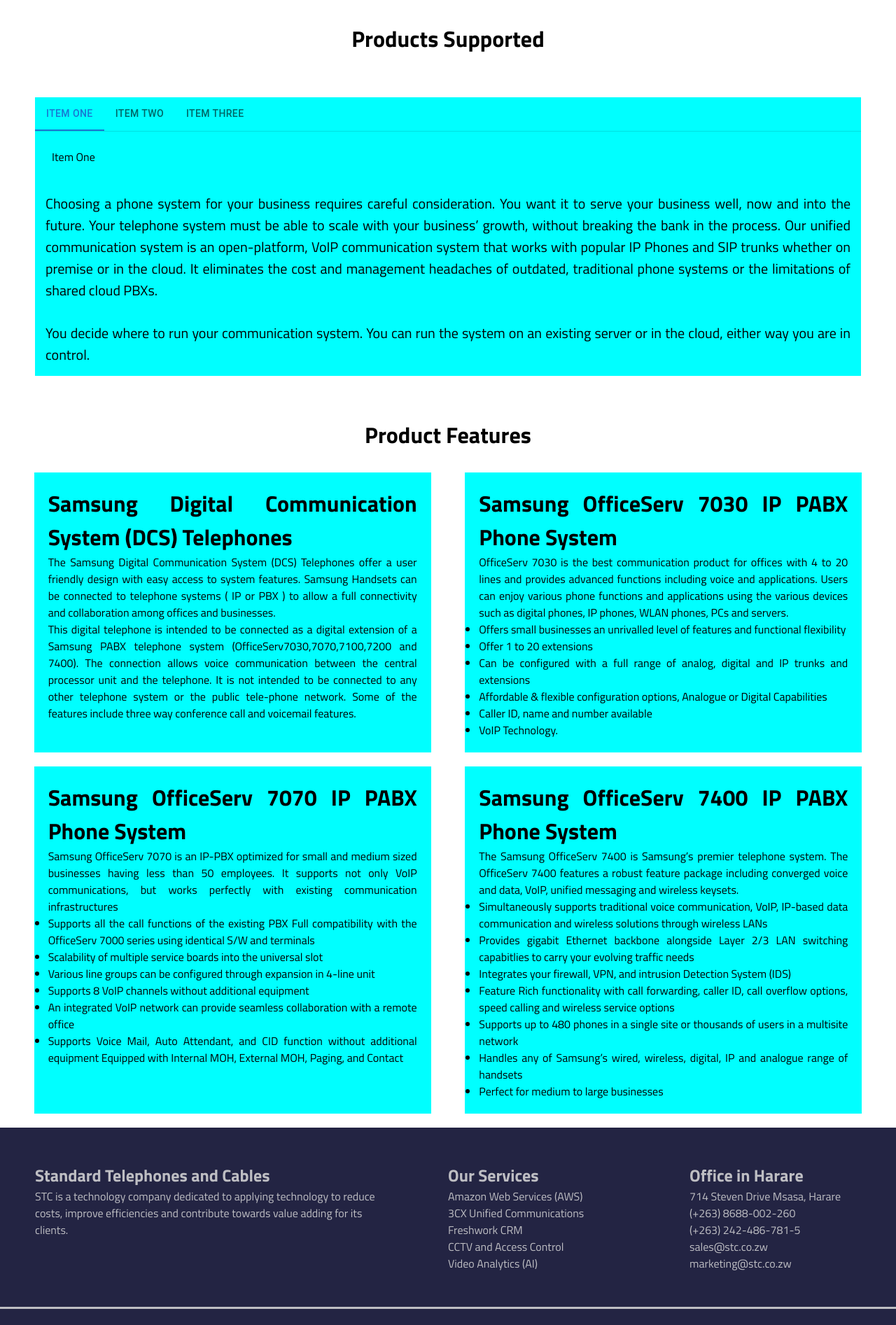
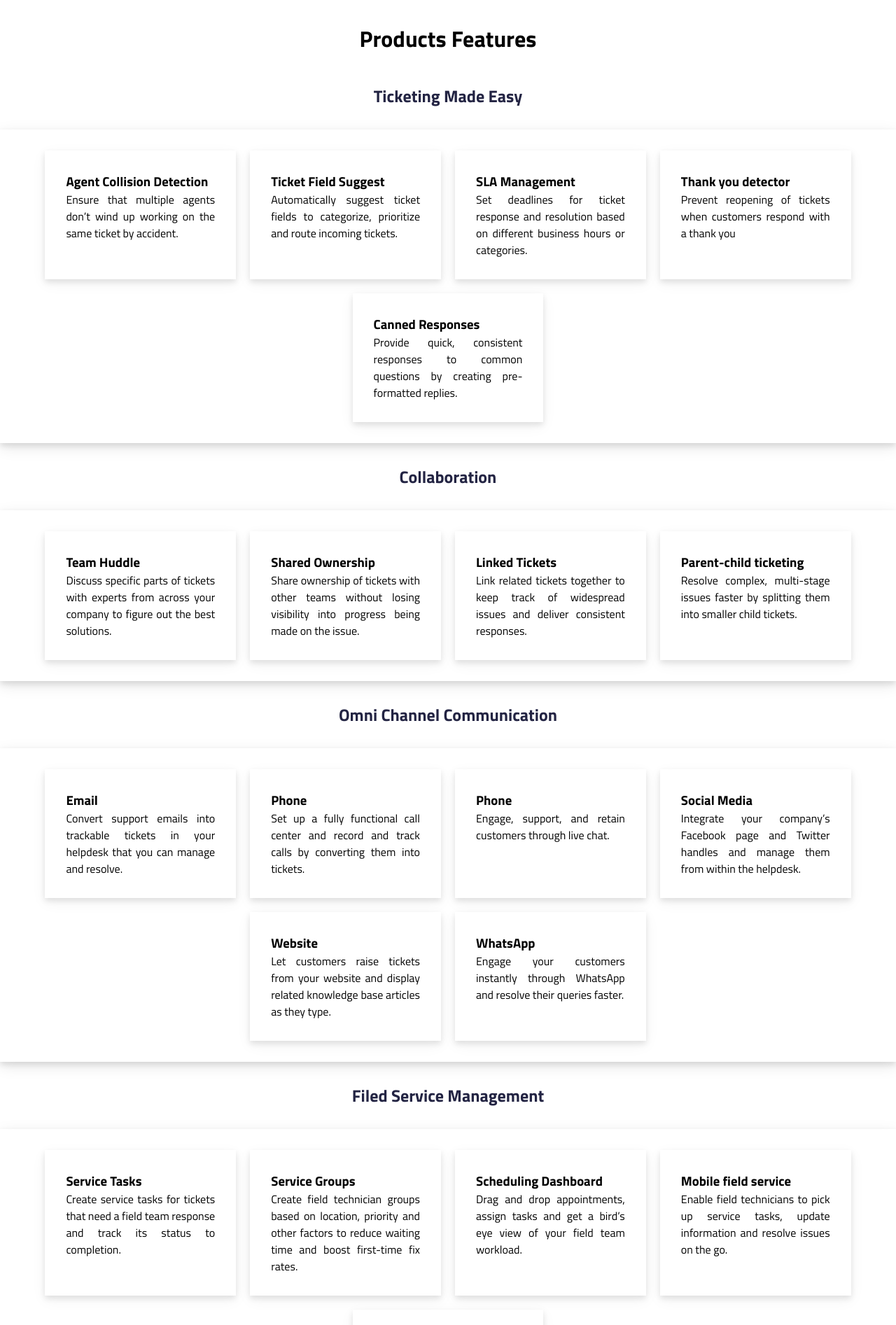
Before and after one commit to zeendlovu/stc, a React (Create React App) app: page /communications/crm in a window 1280 px wide. Shown: the part 820-2713 px from the top of the page at 70% size. Built offline with nearby package versions, Linux system fonts and the light colour scheme; the HTML template or start-up script is replaced by a standard one.

Commit message:
Crm Page done

```diff
--- a/package.json
+++ b/package.json
@@ -9,6 +9,8 @@
     "@fortawesome/free-brands-svg-icons": "^6.5.1",
     "@fortawesome/free-solid-svg-icons": "^6.5.1",
     "@fortawesome/react-fontawesome": "^0.2.0",
+    "@material-ui/core": "^4.12.4",
+    "@material-ui/lab": "^4.0.0-alpha.61",
     "@mui/material": "^5.15.11",
     "@mui/styled-engine": "^5.15.11",
     "@react-google-maps/api": "^2.19.3",
--- a/src/pages/communications/crm/Crm.jsx
+++ b/src/pages/communications/crm/Crm.jsx
@@ -1,18 +1,8 @@
 import './crm.scss'
 import crm from '../../../static/images/crm.png'
-import Box from '@mui/material/Box';
-import Tab from '@mui/material/Tab';
-import TabContext from '@mui/lab/TabContext';
-import TabList from '@mui/lab/TabList';
-import TabPanel from '@mui/lab/TabPanel';
-import { useState } from 'react'
+
 
 function Crm(){
-    const [value, setValue] = useState('1');
-
-  const handleChange = (event, newValue) => {
-    setValue(newValue);
-  };
     return(
         <div className='crm'>
           <div className='crmContainer'>
@@ -43,99 +33,204 @@
                     </div>
                 </div>
                 <div className='head'>
-                    <h1>Products Supported</h1>
+                    <h1>Products Features</h1>
                 </div>
-                <div className='content-element'>
-                    <div className='header'>
-                        <div className="services-header">
-                        <TabContext value={value}>
-  <Box sx={{ borderBottom: 1, borderColor: 'divider' }}>
-    <TabList onChange={handleChange} aria-label="lab API tabs example">
-      <Tab label="Item One" value="1" />
-      <Tab label="Item Two" value="2" />
-      <Tab label="Item Three" value="3" />
-    </TabList>
-  </Box>
-  <TabPanel value="1">Item One</TabPanel>
-  <TabPanel value="2">Item Two</TabPanel>
-  <TabPanel value="3">Item Three</TabPanel>
-</TabContext>
-                                <p>Choosing a phone system for your business requires careful consideration. You want it to serve your business
-                                    well, now and into the future. Your telephone system must be able to scale with your business’ growth,
-                                    without breaking the bank in the process. Our unified communication system is an open-platform, VoIP
-                                    communication system that works with popular IP Phones and SIP trunks whether on premise or in the cloud.
-                                    It eliminates the cost and management headaches of outdated, traditional phone systems or the limitations
-                                    of shared cloud PBXs.</p>
-                                    <p>You decide where to run your communication system. You can run the system on an
-                                        existing server or in the cloud, either way you are in control.</p>
-                        </div>
+
+                <div className='head'>
+                    <h2>Ticketing Made Easy</h2>
+                </div>
+
+                <div className='services'>
+                    <div className='service'>
+                        <h3>Agent Collision Detection</h3>
+                        <p>Ensure that multiple agents don’t wind up working on the same ticket by accident.</p>
+                    </div>
+
+                    <div className='service'>
+                            <h3>Ticket Field Suggest</h3>
+                            <p>Automatically suggest ticket fields to categorize, prioritize and route incoming tickets.</p>
+
+                    </div>
+
+                    <div className='service'>
+                            <h3>SLA Management</h3>
+                            <p>Set deadlines for ticket response and resolution based on different business hours or categories.</p>
+                    </div>
+
+                    <div className='service'>
+                            <h3>Thank you detector</h3>
+                            <p>Prevent reopening of tickets when customers respond with a thank you</p>
+                    </div>
+                    <div className='service'>
+                            <h3>Canned Responses</h3>
+                            <p>Provide quick, consistent responses to common questions by creating pre-formatted replies.</p>
                     </div>
                 </div>
 
                 <div className='head'>
-                    <h1>Product Features</h1>
+                    <h2>Collaboration</h2>
                 </div>
 
                 <div className='services'>
                     <div className='service'>
-                        <h1>Samsung Digital Communication System (DCS) Telephones</h1>
-                        <p>The Samsung Digital Communication System (DCS) Telephones offer a user friendly design with easy access to
-                            system features. Samsung Handsets can be connected to telephone systems ( IP or PBX ) to allow a full
-                            connectivity and collaboration among offices and businesses.</p>
-                        <p>This digital telephone is intended to be connected as a digital extension of a Samsung PABX telephone system
-                            (OfficeServ7030,7070,7100,7200 and 7400). The connection allows voice communication between the central
-                             processor unit and the telephone. It is not intended to be connected to any other telephone system or
-                             the public tele-phone network. Some of the features include three way conference call and voicemail
-                             features.</p>
+                        <h3>Team Huddle</h3>
+                        <p>Discuss specific parts of tickets with experts from across your company to figure out the best solutions.</p>
                     </div>
 
                     <div className='service'>
-                            <h1>Samsung OfficeServ 7030 IP PABX Phone System</h1>
-                            <p>OfficeServ 7030 is the best communication product for offices with 4 to 20 lines and provides
-                                advanced functions including voice and applications. Users can enjoy various phone functions
-                                 and applications using the various devices such as digital phones, IP phones, WLAN phones,
-                                  PCs and servers.</p>
-                                 <ul>
-                                    <li>Offers small businesses an unrivalled level of features and functional flexibility</li>
-                                    <li>Offer 1 to 20 extensions</li>
-                                    <li>Can be configured with a full range of analog, digital and IP trunks and extensions</li>
-                                    <li>Affordable & flexible configuration options, Analogue or Digital Capabilities</li>
-                                    <li>Caller ID, name and number available</li>
-                                    <li>VoIP Technology.</li>
-                                 </ul>
+                            <h3>Shared Ownership</h3>
+                            <p>Share ownership of tickets with other teams without losing visibility into progress being made on the issue.</p>
+
                     </div>
 
                     <div className='service'>
-                            <h1>Samsung OfficeServ 7070 IP PABX Phone System</h1>
-                            <p>Samsung OfficeServ 7070 is an IP-PBX optimized for small and medium sized businesses having less than 50 employees.
-                            It supports not only VoIP communications, but works perfectly with existing communication infrastructures</p>
-                            <ul>
-                                    <li>Supports all the call functions of the existing PBX Full compatibility with the OfficeServ
-                                        7000 series using identical S/W and terminals</li>
-                                    <li>Scalability of multiple service boards into the universal slot</li>
-                                    <li>Various line groups can be configured through expansion in 4-line unit</li>
-                                    <li>Supports 8 VoIP channels without additional equipment</li>
-                                    <li>An integrated VoIP network can provide seamless collaboration with a remote office</li>
-                                    <li>Supports Voice Mail, Auto Attendant, and CID function without additional equipment Equipped
-                                        with Internal MOH, External MOH, Paging, and Contact</li>
-                                 </ul>
+                            <h3>Linked Tickets</h3>
+                            <p>Link related tickets together to keep track of widespread issues and deliver consistent responses.</p>
+                    </div>
+
+                    <div className='service'>
+                            <h3>Parent-child ticketing</h3>
+                            <p>Resolve complex, multi-stage issues faster by splitting them into smaller child tickets.</p>
+                    </div>
+
+                </div>
+
+                <div className='head'>
+                    <h2>Omni Channel Communication</h2>
+                </div>
+
+                <div className='services'>
+                    <div className='service'>
+                        <h3>Email</h3>
+                        <p>Convert support emails into trackable tickets in your helpdesk that you can manage and resolve.</p>
+                    </div>
+
+                    <div className='service'>
+                            <h3>Phone</h3>
+                            <p>Set up a fully functional call center and record and track calls by converting them into tickets.</p>
+
+                    </div>
+
+                    <div className='service'>
+                            <h3>Phone</h3>
+                            <p>Engage, support, and retain customers through live chat.</p>
+                    </div>
+
+                    <div className='service'>
+                            <h3>Social Media</h3>
+                            <p>Integrate your company’s Facebook page and Twitter handles and manage them from within the helpdesk.</p>
                     </div>
                     <div className='service'>
-                        <h1>Samsung OfficeServ 7400 IP PABX Phone System</h1>
-                            <p>The Samsung OfficeServ 7400 is Samsung’s premier telephone system. The OfficeServ 7400 features a robust feature
-                                 package including converged voice and data, VoIP, unified messaging and wireless keysets.</p>
-                            <ul>
-                                    <li>Simultaneously supports traditional voice communication, VoIP, IP-based data communication and wireless
-                                        solutions through wireless LANs</li>
-                                    <li>Provides gigabit Ethernet backbone alongside Layer 2/3 LAN switching capabitlies to carry your evolving traffic needs</li>
-                                    <li>Integrates your firewall, VPN, and intrusion Detection System (IDS)</li>
-                                    <li>Feature Rich functionality with call forwarding, caller ID, call overflow options, speed calling and wireless service options</li>
-                                    <li>Supports up to 480 phones in a single site or thousands of users in a multisite network</li>
-                                    <li>Handles any of Samsung’s wired, wireless, digital, IP and analogue range of handsets</li>
-                                    <li>Perfect for medium to large businesses</li>
-                                 </ul>
+                            <h3>Website</h3>
+                            <p>Let customers raise tickets from your website and display related knowledge base articles as they type.</p>
+                    </div>
+                    <div className='service'>
+                            <h3>WhatsApp</h3>
+                            <p>Engage your customers instantly through WhatsApp and resolve their queries faster.</p>
                     </div>
                 </div>
+
+                <div className='head'>
+                    <h2>Filed Service Management</h2>
+                </div>
+
+                <div className='services'>
+                    <div className='service'>
+                        <h3>Service Tasks</h3>
+                        <p>Create service tasks for tickets that need a field team response and track its status to completion.</p>
+                    </div>
+
+                    <div className='service'>
+                            <h3>Service Groups</h3>
+                            <p>Create field technician groups based on location, priority and other factors to reduce waiting time and boost first-time fix rates.</p>
+
+                    </div>
+
+                    <div className='service'>
+                            <h3>Scheduling Dashboard</h3>
+                            <p>Drag and drop appointments, assign tasks and get a bird’s eye view of your field team workload.</p>
+                    </div>
+
+                    <div className='service'>
+                            <h3>Mobile field service</h3>
+                            <p>Enable field technicians to pick up service tasks, update information and resolve issues on the go.</p>
+                    </div>
+                    <div className='service'>
+                            <h3>time tracking</h3>
+                            <p>Automatically track time spent working in the field with the mobile app and log your billable hours.</p>
+                    </div>
+                </div>
+
+                <div className='head'>
+                    <h2>Helpdesk Automation</h2>
+                </div>
+
+                <div className='services'>
+                    <div className='service'>
+                        <h3>Ticket Dispatch</h3>
+                        <p>Automatically assign tickets to agents and groups based on keywords, requester or properties.</p>
+                    </div>
+
+                    <div className='service'>
+                            <h3>Time-triggered dispatch</h3>
+                            <p>Execute maintenance activities on tickets based on the time lapsed since an event happened.</p>
+
+                    </div>
+
+                    <div className='service'>
+                            <h3>Intelligent Ticket Assignment</h3>
+                            <p>Assign tickets to agents based on their current workload, skill or using the round robin method.</p>
+                    </div>
+
+                    <div className='service'>
+                            <h3>Event-triggered automation</h3>
+                            <p>Implement one or more actions on specific tickets as soon as an event happens.</p>
+                    </div>
+                    <div className='service'>
+                            <h3>Automatic email notification</h3>
+                            <p>Notify customers and agents automatically about the changes happening in their ticket.</p>
+                    </div>
+                    <div className='service'>
+                            <h3>Omniroute</h3>
+                            <p>Auto-assigns emails, chats and calls to your agents based on their available bandwidth to support customers faster.</p>
+                    </div>
+                </div>
+
+                <div className='head'>
+                    <h2>Self Service Customer Portal</h2>
+                </div>
+
+                <div className='services'>
+                    <div className='service'>
+                        <h3>Curated Reports</h3>
+                        <p>Understand how different agents and groups are performing based on various helpdesk metrics.</p>
+                    </div>
+
+                    <div className='service'>
+                            <h3>Customer Satisfaction ratings</h3>
+                            <p>Gauge how customers feel about your support using customer satisfaction reports.</p>
+
+                    </div>
+
+                    <div className='service'>
+                            <h3>Dashboard</h3>
+                            <p>Monitor your helpdesk using real-time data about tickets, trends and groups.</p>
+                    </div>
+
+                    <div className='service'>
+                            <h3>Custom Reports</h3>
+                            <p>Build reports from scratch and customize them to suit your requirements.</p>
+                    </div>
+                    <div className='service'>
+                            <h3>Feedback Mechanism</h3>
+                            <p>Writers will be notified automatically about feedback on their articles so they can implement them</p>
+                    </div>
+                    <div className='service'>
+                            <h3>Automatically suggest solutions</h3>
+                            <p>Allow relevant solutions to pop up for customers and save time for your agents and customers.</p>
+                    </div>
+                </div>
+
             </div>
         </div>
     )
--- a/src/pages/communications/crm/crm.scss
+++ b/src/pages/communications/crm/crm.scss
@@ -33,7 +33,6 @@
 
         .content-element{
             height: fit-content;
-            background-color: aqua;
             margin: 50px;
 
             .header{
@@ -62,47 +61,39 @@
                 text-align: center;
                 padding: 10px;
             }
+
+            h2{
+                text-align: center;
+                padding: 30px;
+                color: #232443;
+            }
             p{
                 text-align: center;
             }
         }
         .services{
             display: flex;
-            background-color: #fff;
+            box-shadow: 0 4px 8px 0 rgba(0, 0, 0, 0.1), 0 6px 20px 0 rgba(0, 0, 0, 0.1);
             height: auto;
-            justify-content: space-evenly;
+            justify-content: center;
             width: 100%;
             flex-wrap: wrap;
-            padding: 10px;
+            padding: 20px;
             text-align: justify;
+
 
             .service{
                 height: auto;
-                width: 45%;
-                padding: 20px;
+                width: 22%;
+                padding: 30px;
                 margin: 10px;
-                background-color: aqua;
+                box-shadow: 0 4px 8px 0 rgba(0, 0, 0, 0.1), 0 6px 20px 0 rgba(0, 0, 0, 0.05);
                 position: relative;
                 cursor: pointer;
 
-                .overlay{
-                    position: absolute;
-                    bottom: 0;
-                    left: 0;
-                    right: 0;
-                    background-color: #008CBA;
-                    overflow: hidden;
-                    width: 100%;
-                    height: 0;
-                    transition: .5s ease;
-                }
+
             }
 
-            .service:hover .overlay{
-                cursor: pointer;
-                height: 100%;
-
-            }
 
         }
     }
```
Also changed, not shown: 1 other file (tests, documents, lock files or other folders).
